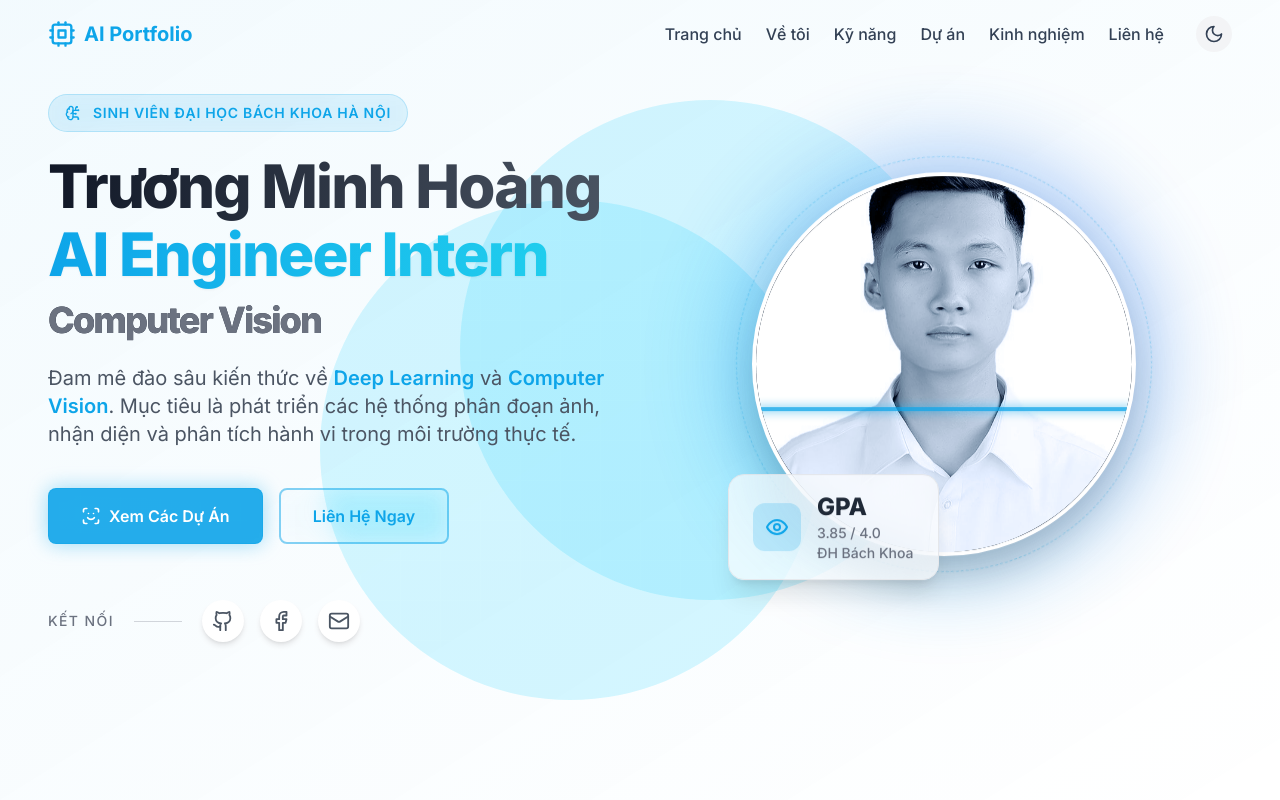
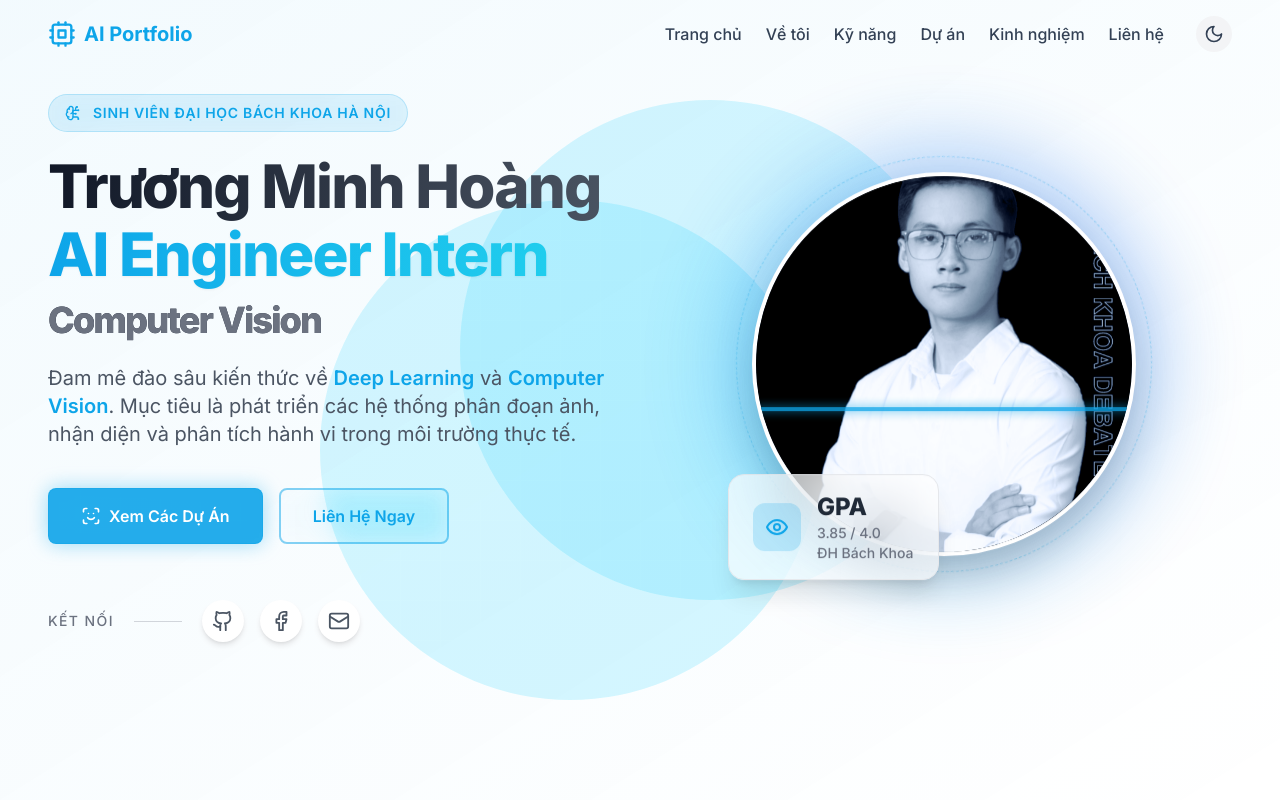
Before and after one commit to HTM0410/portfolio-cv-site, a React (Vite) app: page / in a window 1280 px wide. Shown: the top 800 px of the page. Built offline with nearby package versions, Linux system fonts and the light colour scheme.

Commit message:
Update avatar image extension to .png

```diff
--- a/src/components/Hero.tsx
+++ b/src/components/Hero.tsx
@@ -165,7 +165,7 @@ const Hero = () => {
                 />
 
                 <img
-                  src="/images/photo_id.jpg"
+                  src="/images/photo_id.png"
                   alt="Truong Minh Hoang"
                   className="w-full h-full object-cover mix-blend-luminosity hover:mix-blend-normal transition-all duration-700"
                 />
```
Also changed, not shown: public/images/photo_id.jpg (deleted), public/images/photo_id.png (added).
